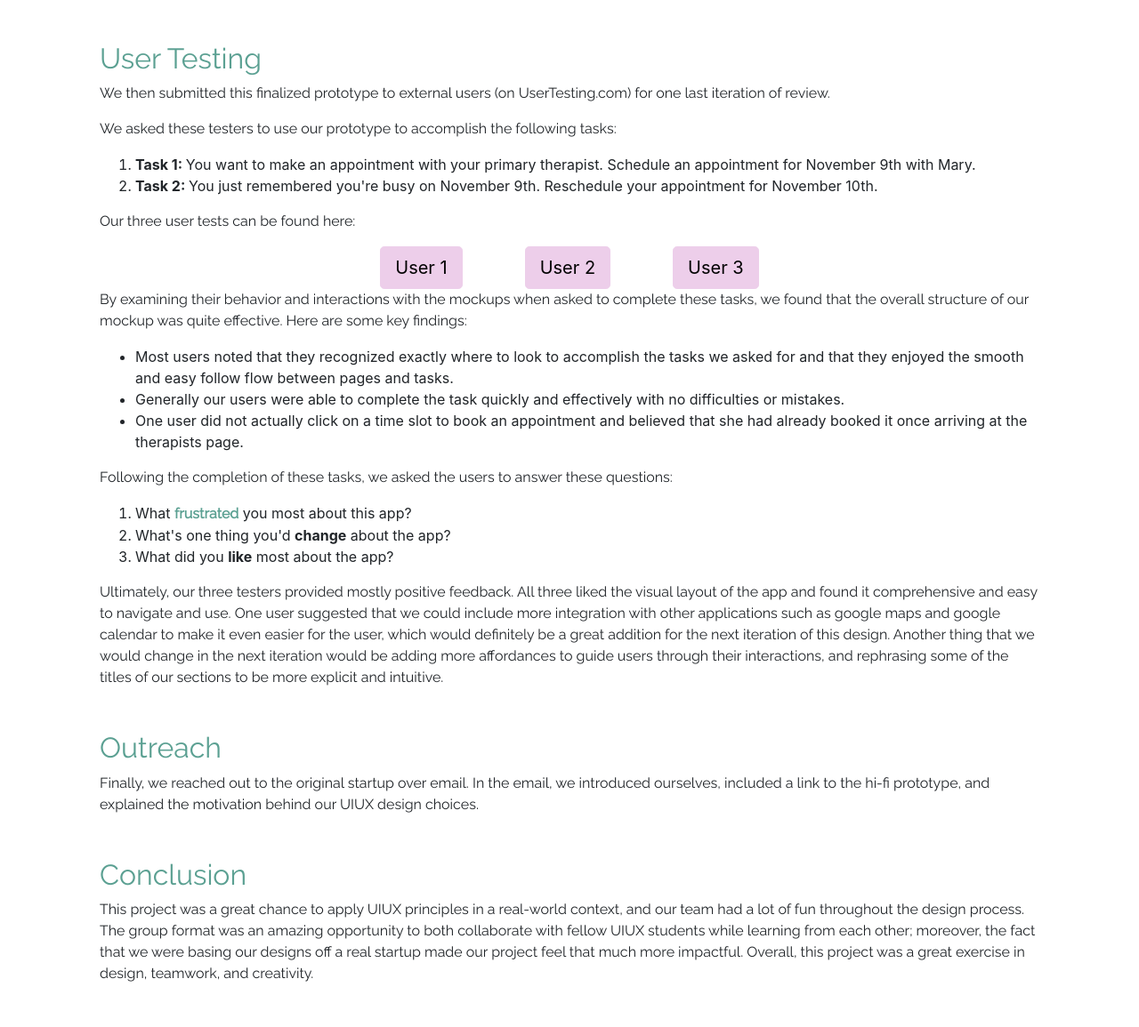
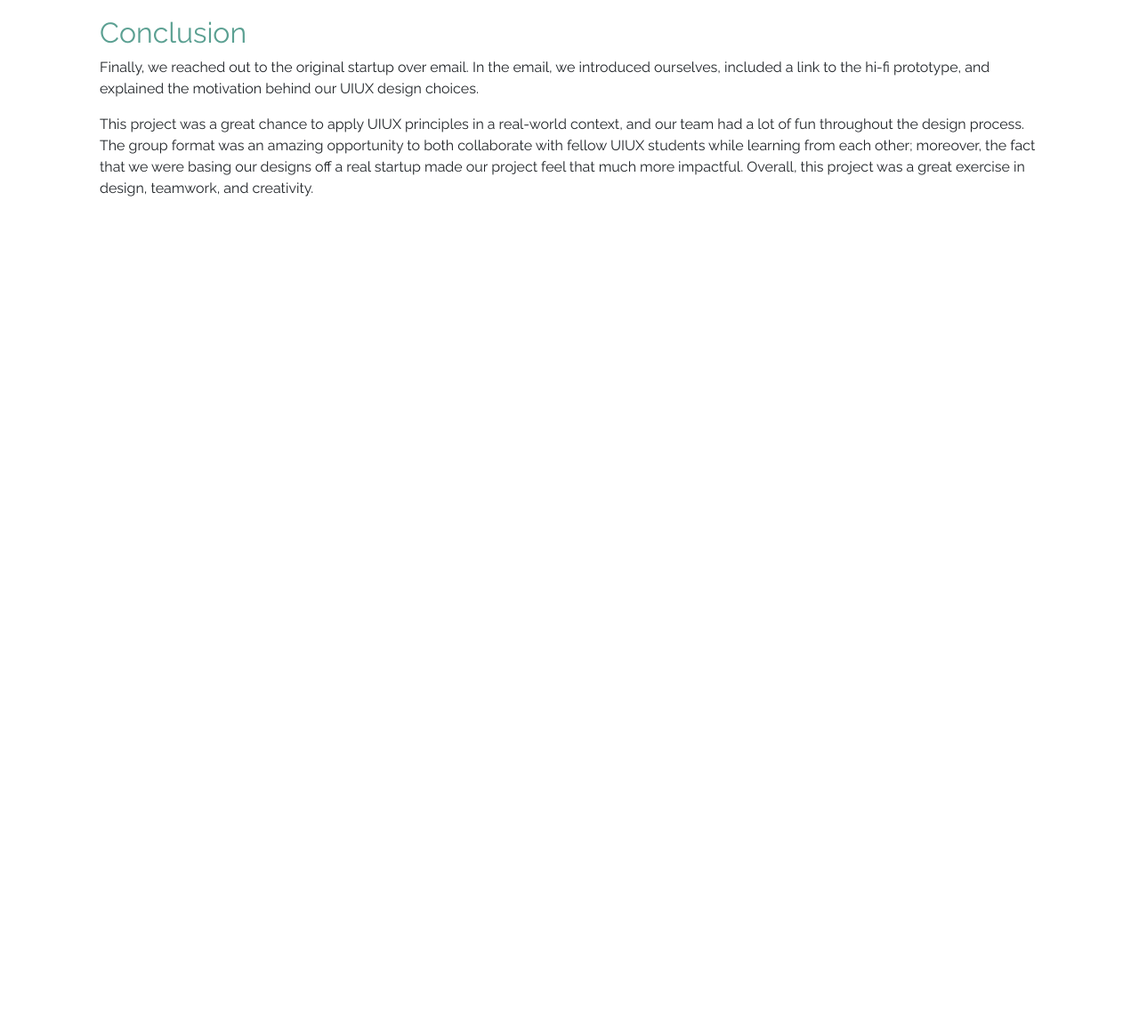
Before and after one commit to anika-ahluwalia/portfolio2020, a PHP site: page /ayana-design.html in a window 1280 px wide. Shown: the part 4575-5730 px from the top of the page at 89% size. After the commit the page ends 4796 px from the top, so only its background shows below. Run offline with PHP 8.4, Linux system fonts and the light colour scheme.

Commit message:
mostly ok with ayana

```diff
--- a/ayana-design.html
+++ b/ayana-design.html
@@ -43,53 +43,10 @@
               Ayana is a mobile app platform that matches minorities and marginalized peoples with therapists of similar identities. Each user takes a culturally sensitive questionnaire
               that pairs them with a primary therapist, reducing the chance of misdiagnosis and connecting them with diverse licensed professionals. Our group was drawn to Ayana's unique
               approach to mental health, and we liked how it centers therapist-patient relationships around their shared experiences.
-              More information about Ayana here: <a href="https://www.ayanatherapy.com">https://www.ayanatherapy.com</a>
             </p>
             <p>
               However, the interface of Ayana's mobile app is not yet fully developed, and we sought to use iterative design to create a new user experience for the clients of Ayana.
             </p>
-            <h3><span class="accent">Interface/Users</span></h3>
-            <p>
-              Since Ayana is a mobile app, we designed a mobile interface. We identified Ayana's target audience as intersectional minorities who may be experiencing mental health issues, and we determined this app would facilitate patient-therapist relationships through accessibility (specifically a streamlined scheduling process) and personalized matching.
-            </p>
-            <h3><span class="accent">Sketches</span></h3>
-            <p>First, our group drew up four sets of initial sketches for the app. We didn't look at the actual Ayana app (which is currently published to a limited audience) to avoid inadvertently copying the app's design. We tried to include a wide variety of layouts to explore as many options as possible.</p>
-            <p>Potential key pages we identified were as follows:</p>
-            <div class="pages row flex flex-wrap">
-              <div class="col-4">
-                <ul>
-                  <li>Home</li>
-                  <li>Create an account/login</li>
-                  <li>Patient-therapist matching questionnaire</li>
-                  <li>Therapist profiles</li>
-                </ul>
-              </div>
-              <div class="col-4">
-                <ul>
-                  <li>Home</li>
-                  <li>Booking an appointment</li>
-                  <li>Managing appointments</li>
-                </ul>
-              </div>
-              <div class="col-4">
-                <ul>
-                  <li>Progress/Goals</li>
-                  <li>Providing feedback after appointment</li>
-                  <li>Patient-therapist messaging</li>
-                </ul>
-              </div>
-            </div>
-            <div class="d-flex justify-content-center pt-3">
-              <iframe
-                style="border: 1px solid rgba(0, 0, 0, 0.1);"
-                src="https://www.figma.com/embed?embed_host=astra&iterativedesign=\
-                     &url=https://www.figma.com/file/vI903yTSaYQvZFAofe97eB/Iterative-Design?node-id=306%3A0"
-                title="Sketches"
-                allowfullscreen
-                height="540"
-                width="960"
-              ></iframe>
-            </div>
           </div>
 
           <div class="section">
@@ -207,12 +164,6 @@
               <li><b>Task 1: </b>You want to make an appointment with your primary therapist. Schedule an appointment for November 9th with Mary.</li>
               <li><b>Task 2: </b>You just remembered you're busy on November 9th. Reschedule your appointment for November 10th.</li>
             </ol>
-            <p>Our three user tests can be found here:</p>
-            <div class="contained row align-items-center justify-content-center ">
-              <a href="https://drive.google.com/file/d/1Mexckt44bcnYvfGgLxIQq-k_m9V9YPYP/view?usp=sharing" class="btn btn-primary btn-lg active site-btn " style="background-color: #edceea; border-color: #edceea; color: black; margin-right: 70px;" role="button" aria-pressed="true">User 1</a>
-              <a href="https://drive.google.com/file/d/1m_eARAY_Lk604PckBTY83u7nyw_o-o-4/view?usp=sharing" class="btn btn-primary btn-lg active site-btn " style="background-color: #edceea; border-color: #edceea; color: black; margin-right: 70px;" role="button" aria-pressed="true">User 2</a>
-              <a href="https://drive.google.com/file/d/145TqiNT_i8AIqnQUr6k2hiNmpwcY435l/view?usp=sharing " class="btn btn-primary btn-lg active site-btn" style="background-color: #edceea; border-color: #edceea; color: black; " role="button" aria-pressed="true">User 3</a>
-            </div>
             <p>By examining their behavior and interactions with the mockups when asked to complete these tasks, we found that the overall structure of our mockup was quite effective. Here are some key findings:</p>
             <ul>
               <li>Most users noted that they recognized exactly where to look to accomplish the tasks we asked for and that they enjoyed the smooth and easy follow flow between pages and tasks. </li>
@@ -222,19 +173,15 @@
             <p>Following the completion of these tasks, we asked the users to answer these questions:</p>
             <ol>
               <li>What <b><span class="accent">frustrated</span></b> you most about this app?</li>
-              <li>What's one thing you'd <b><span class="highlight-6">change</span></b> about the app?</li>
-              <li>What did you <b><span class="highlight-6">like</span></b> most about the app?</li>
+              <li>What's one thing you'd <b><span class="accent">change</span></b> about the app?</li>
+              <li>What did you <b><span class="accent">like</span></b> most about the app?</li>
             </ol>
             <p>Ultimately, our three testers provided mostly positive feedback. All three liked the visual layout of the app and found it comprehensive and easy to navigate and use. One user suggested that we could include more integration with other applications such as google maps and google calendar to make it even easier for the user, which would definitely be a great addition for the next iteration of this design. Another thing that we would change in the next iteration would be adding more affordances to guide users through their interactions, and rephrasing some of the titles of our sections to be more explicit and intuitive.</p>
           </div>
 
           <div class="section">
-            <h2><span class="accent">Outreach</span></h2>
+            <h2><span class="accent">Conclusion</span></h2>
             <p>Finally, we reached out to the original startup over email. In the email, we introduced ourselves, included a link to the hi-fi prototype, and explained the motivation behind our UIUX design choices. </p>
-          </div>
-
-          <div class="section">
-            <h2><span class="accent">Conclusion</span></h2>
             <p>This project was a great chance to apply UIUX principles in a real-world context, and our team had a lot of fun throughout the design process. The group format was an amazing opportunity to both collaborate with fellow UIUX students while learning from each other; moreover, the fact that we were basing our designs off a real startup made our project feel that much more impactful. Overall, this project was a great exercise in design, teamwork, and creativity.</p>
           </div>
     </div>
--- a/index.css
+++ b/index.css
@@ -4,6 +4,10 @@
     font-family: 'Raleway', sans-serif;
     /* font-family: 'Quicksand', sans-serif; */
     margin-bottom: 6rem;
+  }
+
+  div{
+    font-family: 'Raleway', sans-serif;
   }
 
   a {
@@ -281,3 +285,49 @@
     margin: 30px;
     width: fit-content;
   }
+
+
+.critique {
+  margin: 1rem;
+}
+
+.critique-img, .wireframe-img, .prototype-img, .style-guide-img {
+  max-width: 100%;
+  height: auto;
+  margin: 1rem;
+}
+
+.prototype, .wireframe {
+  display: flex;
+  flex-wrap: wrap;
+}
+
+.point{
+  padding: 10px;
+  padding-bottom: 20px;
+  border-bottom: 0.5px solid #5BA092;
+  justify-content: center;
+  align-items: center;
+}
+
+.point-last{
+  padding: 10px;
+  padding-bottom: 20px;
+  justify-content: center;
+  align-items: center;
+  border-bottom: none;
+}
+
+
+.critiques{
+  border: 1px solid #5BA092;
+  border-radius: 10px;
+  padding: 10px;
+  justify-content: center;
+  align-items: center;
+  margin-bottom: 30px;
+}
+
+.contained{
+  margin-bottom: 30px;
+}
```
